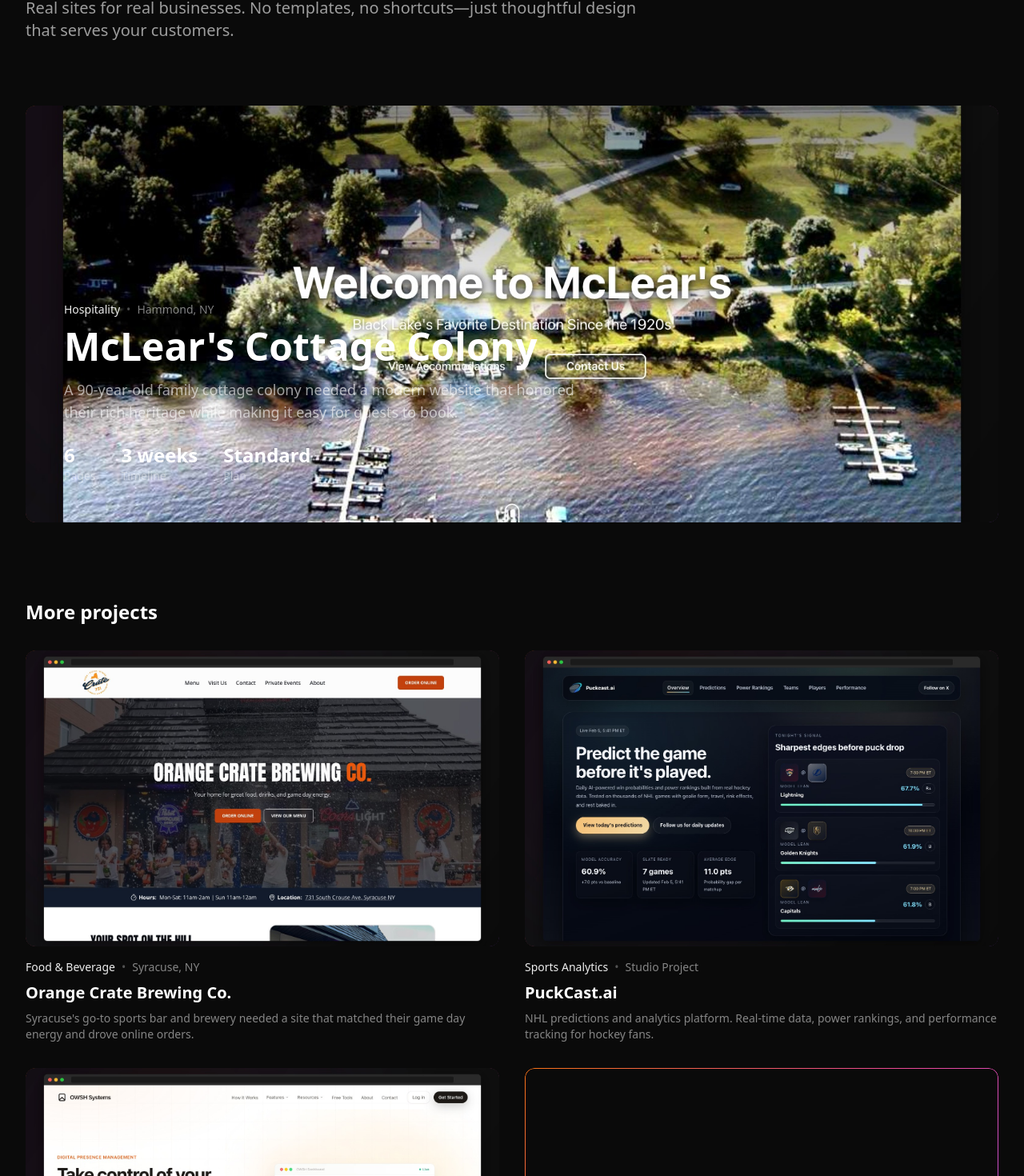
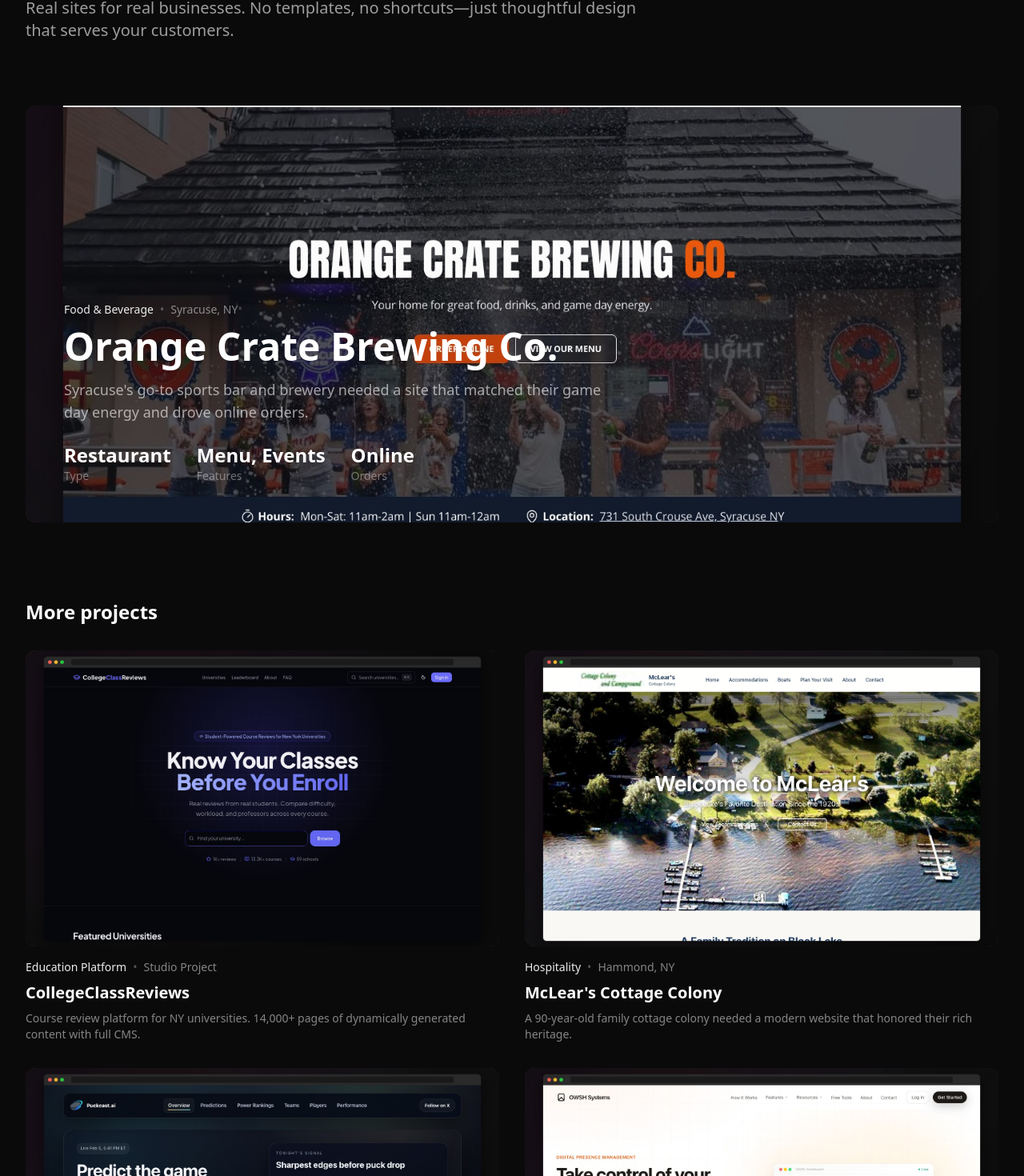
Before and after one commit to owshstudio/owshstudio.com, a Next.js app: page /work in a window 1280 px wide. Shown: the part 216-1686 px from the top of the page at 80% size. Built offline with nearby package versions, Linux system fonts and the light colour scheme.

Commit message:
Fix pricing overlap, update testimonial, swap featured work
- Pricing: moved Most Popular badge inside card (no overlap)
- Testimonial: generic attribution (not Janet/McLear's)
- Work: Orange Crate now featured, added CollegeClassReviews
- Homepage: Orange Crate first in Recent Work

```diff
--- a/src/app/page.tsx
+++ b/src/app/page.tsx
@@ -258,10 +258,10 @@
 function FeaturedWork() {
   const projects = [
     {
-      title: "McLear's Cottage Colony",
-      category: "Hospitality",
-      image: "/work/mclears.jpg",
-      href: "/work/mclears-cottage-colony",
+      title: "Orange Crate Brewing Co.",
+      category: "Food & Beverage",
+      image: "/work/orangecrate.jpg",
+      href: "https://orangecratebrewingco.com",
     },
     {
       title: "CollegeClassReviews",
@@ -498,8 +498,8 @@
             Super helpful and personable. The website turned out better than I ever imagined. Would recommend over and over again.
           </blockquote>
           <div className="flex flex-col items-center gap-2">
-            <span className="text-white font-medium">Janet McLear</span>
-            <span className="text-white/50">McLear&apos;s Cottage Colony</span>
+            <span className="text-white font-medium">Happy Client</span>
+            <span className="text-white/50">Buffalo, NY</span>
           </div>
         </motion.div>
       </div>
--- a/src/app/pricing/page.tsx
+++ b/src/app/pricing/page.tsx
@@ -201,20 +201,20 @@
               transition={{ delay: index * 0.1 }}
               className="relative flex flex-col"
             >
+              <div
+                className={`flex-1 flex flex-col p-8 rounded-2xl ${
+                  plan.popular
+                    ? "bg-gradient-to-b from-owsh-magenta/10 to-transparent border-2 border-owsh-magenta/40 ring-1 ring-owsh-magenta/20"
+                    : "bg-white/[0.02] border border-white/10"
+                }`}
+              >
               {plan.popular && (
-                <div className="absolute -top-4 left-1/2 -translate-x-1/2 z-10">
+                <div className="flex justify-center -mt-4 mb-4">
                   <span className="px-4 py-1 bg-gradient-to-r from-owsh-orange via-owsh-magenta to-owsh-purple rounded-full text-xs font-semibold text-white">
                     Most Popular
                   </span>
                 </div>
               )}
-              <div
-                className={`flex-1 flex flex-col p-8 rounded-2xl ${
-                  plan.popular
-                    ? "bg-gradient-to-b from-owsh-magenta/10 to-transparent border-2 border-owsh-magenta/30"
-                    : "bg-white/[0.02] border border-white/10"
-                }`}
-              >
                 <div className="mb-8">
                   <h3 className="text-xl font-semibold text-white mb-2">
                     {plan.name}
--- a/src/app/work/page.tsx
+++ b/src/app/work/page.tsx
@@ -7,22 +7,6 @@
 
 const projects = [
   {
-    id: "mclears-cottage-colony",
-    title: "McLear's Cottage Colony",
-    category: "Hospitality",
-    location: "Hammond, NY",
-    description:
-      "A 90-year-old family cottage colony needed a modern website that honored their rich heritage while making it easy for guests to book.",
-    image: "/work/mclears.jpg",
-    url: "https://mclears.com",
-    featured: true,
-    stats: [
-      { label: "Pages", value: "6" },
-      { label: "Timeline", value: "3 weeks" },
-      { label: "Plan", value: "Standard" },
-    ],
-  },
-  {
     id: "orange-crate-brewing",
     title: "Orange Crate Brewing Co.",
     category: "Food & Beverage",
@@ -31,10 +15,41 @@
       "Syracuse's go-to sports bar and brewery needed a site that matched their game day energy and drove online orders.",
     image: "/work/orangecrate.jpg",
     url: "https://orangecratebrewingco.com",
-    featured: false,
+    featured: true,
     stats: [
       { label: "Type", value: "Restaurant" },
       { label: "Features", value: "Menu, Events" },
+      { label: "Orders", value: "Online" },
+    ],
+  },
+  {
+    id: "collegeclassreviews",
+    title: "CollegeClassReviews",
+    category: "Education Platform",
+    location: "Studio Project",
+    description:
+      "Course review platform for NY universities. 14,000+ pages of dynamically generated content with full CMS.",
+    image: "/work/collegeclassreviews.jpg",
+    url: "https://collegeclassreviews.com",
+    featured: false,
+    stats: [
+      { label: "Pages", value: "14K+" },
+      { label: "Type", value: "Full CMS" },
+    ],
+  },
+  {
+    id: "mclears-cottage-colony",
+    title: "McLear's Cottage Colony",
+    category: "Hospitality",
+    location: "Hammond, NY",
+    description:
+      "A 90-year-old family cottage colony needed a modern website that honored their rich heritage.",
+    image: "/work/mclears.jpg",
+    url: "/work/mclears-cottage-colony",
+    featured: false,
+    stats: [
+      { label: "Pages", value: "6" },
+      { label: "Plan", value: "Standard" },
     ],
   },
   {
@@ -43,7 +58,7 @@
     category: "Sports Analytics",
     location: "Studio Project",
     description:
-      "NHL predictions and analytics platform. Real-time data, power rankings, and performance tracking for hockey fans.",
+      "NHL predictions and analytics platform with real-time data and power rankings.",
     image: "/work/puckcast.jpg",
     url: "https://puckcast.ai",
     featured: false,
@@ -58,7 +73,7 @@
     category: "SaaS Platform",
     location: "Studio Project",
     description:
-      "Website health platform that helps businesses understand and improve their digital presence. Our sister product.",
+      "Website health platform that helps businesses understand and improve their digital presence.",
     image: "/work/owshsystems.jpg",
     url: "https://owshsystems.com",
     featured: false,
```
